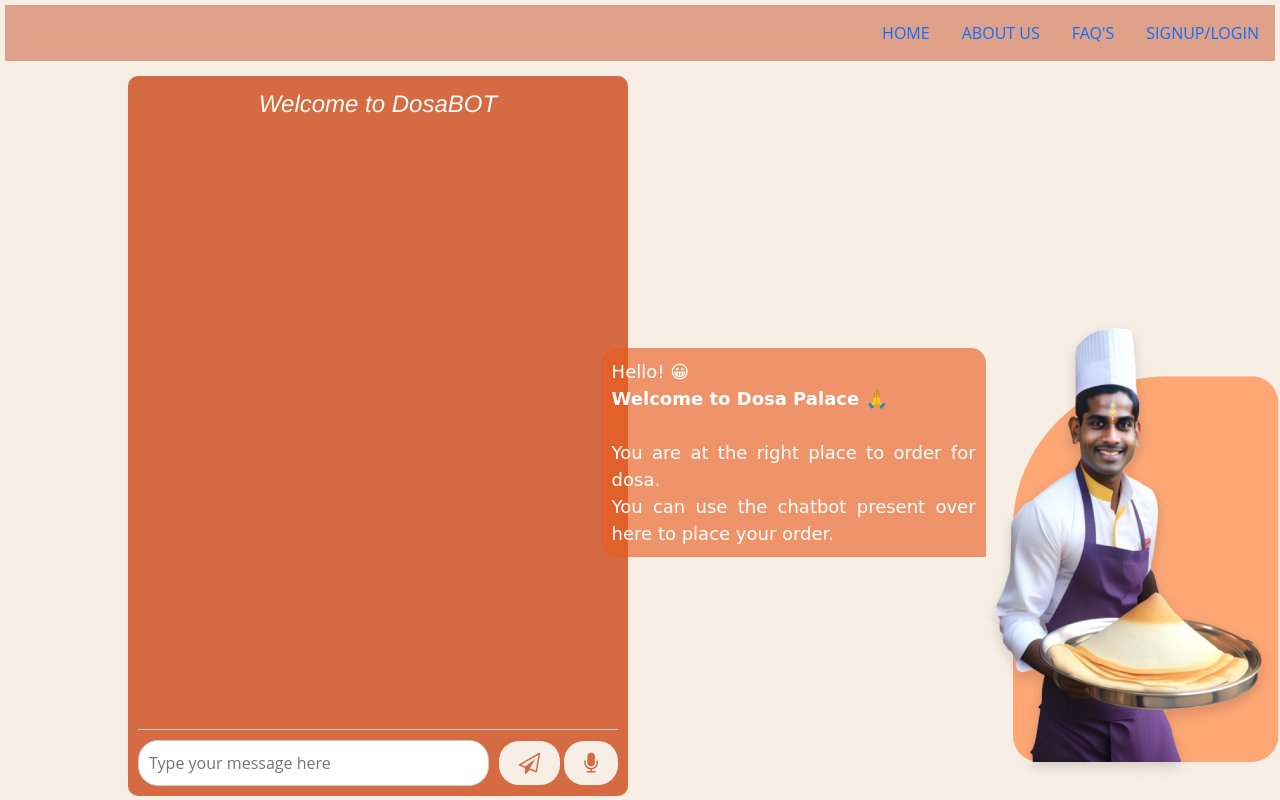
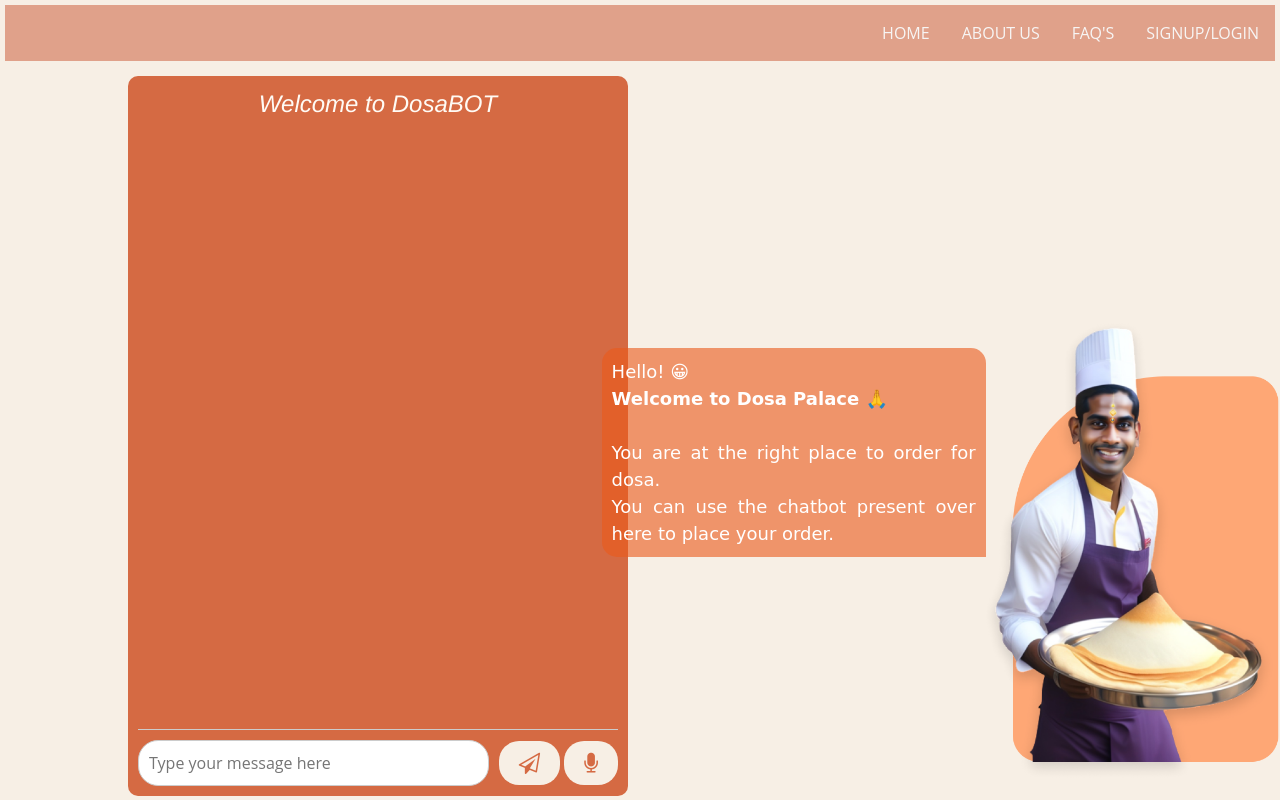
Before and after one commit to Gayathri0315/DosaBot, a FastAPI app: page / in a window 1280 px wide. Run offline with FastAPI, Linux system fonts and the light colour scheme; some libraries are stand-ins or nearby versions.

Commit message:
images added

```diff
--- a/static/CSS/index.css
+++ b/static/CSS/index.css
@@ -33,8 +33,7 @@ body {
   padding:5px;
 }
 header a:hover{
-    color:rgb(227, 240, 243);
-    background-color:rgb(249, 255, 255);
+  background-color:rgb(166, 214, 214);
   border-radius: 20px;
 }
 #chat-window {
--- a/templates/index.html
+++ b/templates/index.html
@@ -13,16 +13,16 @@
         <!-- Navbar content -->
       <ul class="nav justify-content-end">
         <li class="nav-item">
-          <a class="nav-link" href="#">HOME</a>
+          <a class="nav-link" style="color: rgb(247, 245, 244);" href="#">HOME</a>
         </li>
         <li class="nav-item">
-          <a class="nav-link" href="#">ABOUT US</a>
+          <a class="nav-link" style="color: rgb(247, 245, 244);" href="#">ABOUT US</a>
         </li>
         <li class="nav-item">
-          <a class="nav-link" href="#">FAQ'S</a>
+          <a class="nav-link" style="color: rgb(247, 245, 244);" href="#">FAQ'S</a>
         </li>
         <li class="nav-item">
-          <a class="nav-link" href="#">SIGNUP/LOGIN</a>
+          <a class="nav-link"  style="color: rgb(247, 245, 244);" href="#">SIGNUP/LOGIN</a>
         </li>
       </ul>
       </nav>
```
Also changed, not shown: icons/chatbot.png (added), icons/user.png (added). Lines whose indentation alone changed are shown as unchanged.
